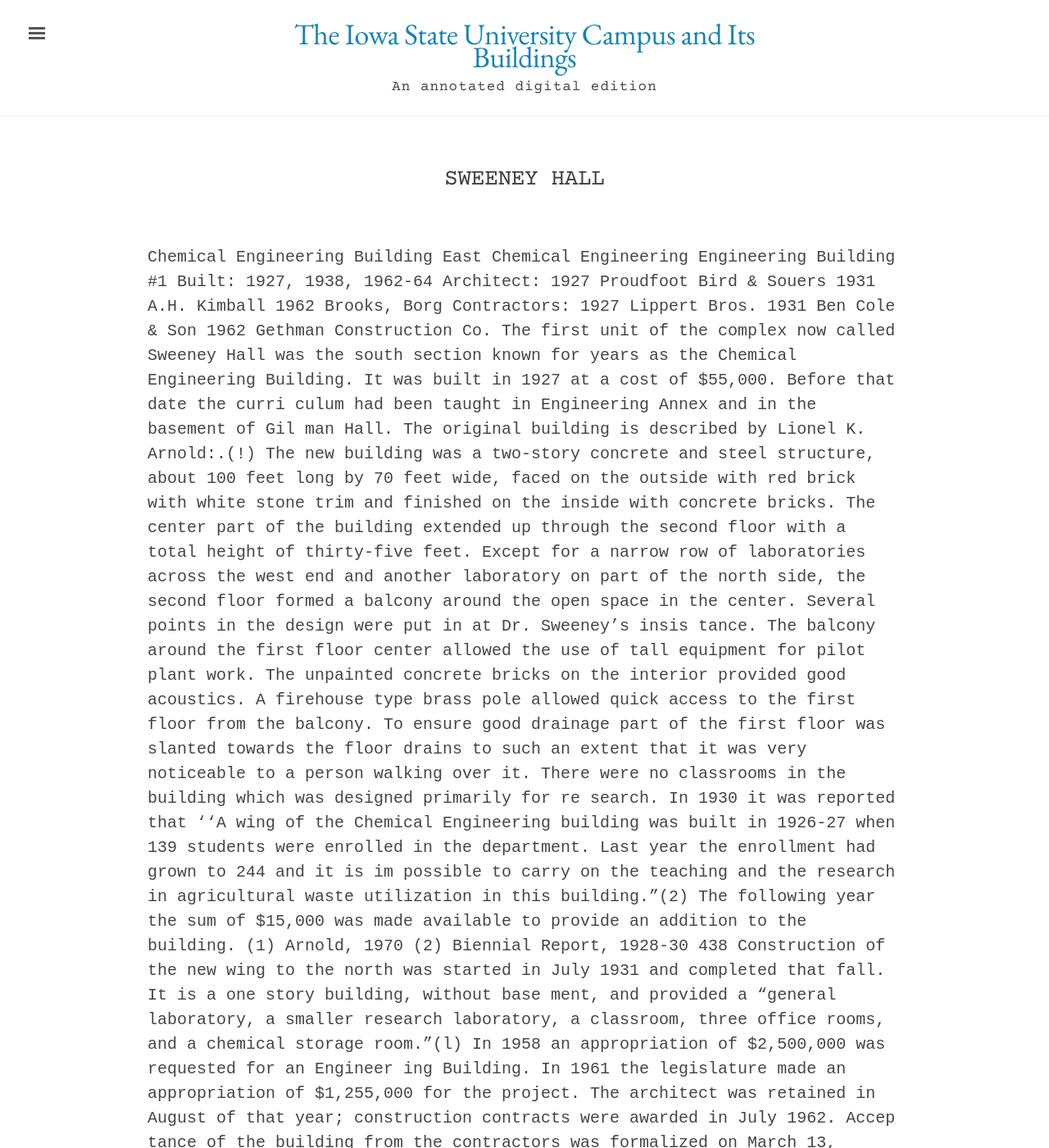
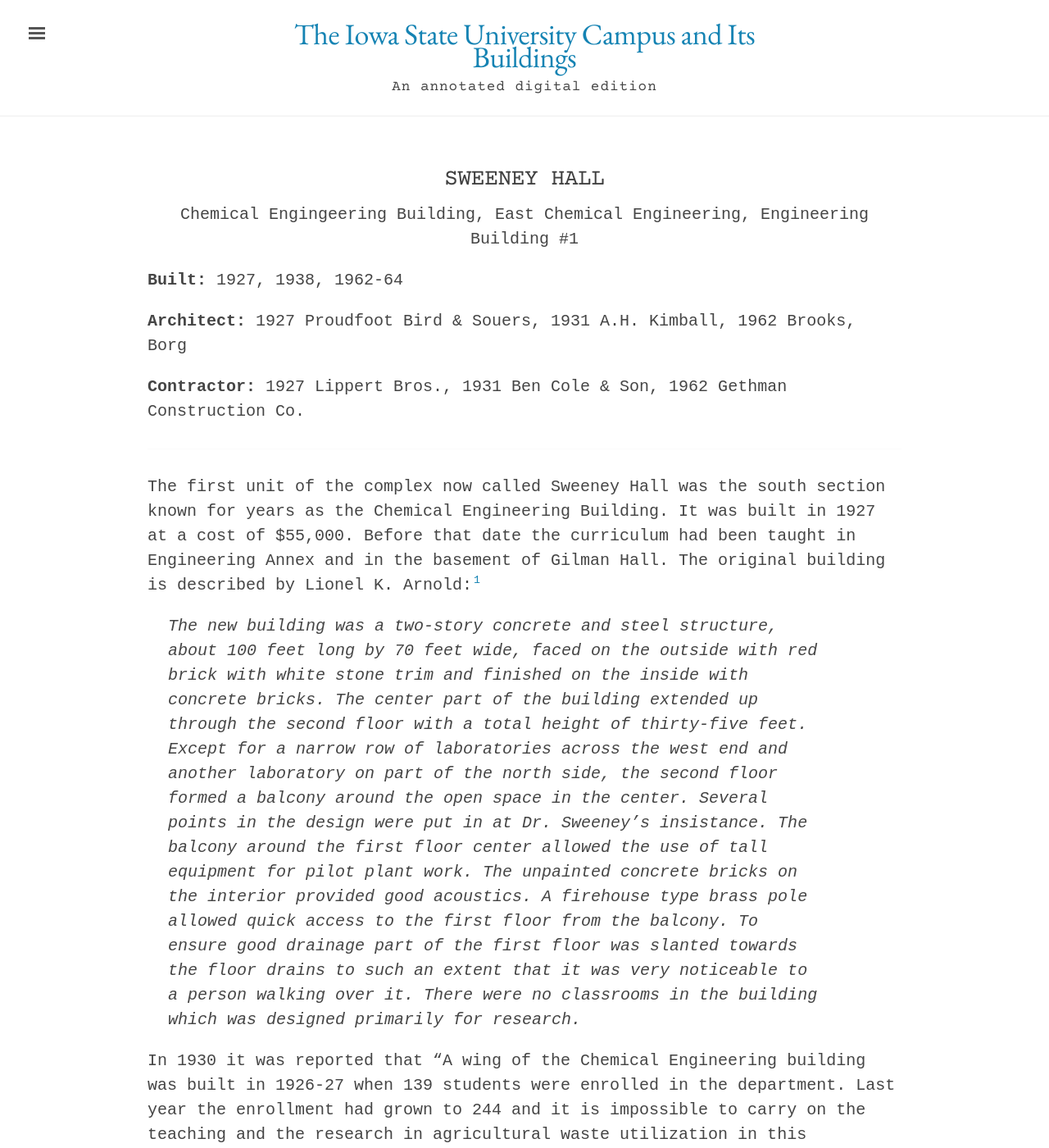
Before and after one commit to emanderson811/day-edition, a Jekyll site: the page built from _texts/buildings/209day-sweeney-hall.md, in a window 1280 px wide and 1400 px high. Shown: the whole window at 82% size. Built offline with Jekyll 4.4.1, drawn with Linux system fonts in a browser that asks for light colours; some of the changed text lies outside the part shown.

Commit message:
Update 209day-sweeney-hall.md

```diff
--- a/_texts/buildings/209day-sweeney-hall.md
+++ b/_texts/buildings/209day-sweeney-hall.md
@@ -2,10 +2,22 @@
 layout: building
 title: "Sweeney Hall"
 alternative_name:
+  - "Chemical Engingeering Building"
+  - "East Chemical Engineering"
+  - "Engineering Building #1"
 built:
+  - "1927"
+  - "1938"
+  - "1962-64"
 addition:
 architect:
+  - "1927 Proudfoot Bird & Souers"
+  - "1931 A.H. Kimball"
+  - "1962 Brooks, Borg"
 contractor:
+  - "1927 Lippert Bros."
+  - "1931 Ben Cole & Son"
+  - "1962 Gethman Construction Co."
 razed:
 author:
 rights: Public Domain
@@ -14,25 +26,24 @@
 ---
 ---
 
-Chemical Engineering Building
-East Chemical Engineering
-Engineering Building #1
-Built: 1927, 1938, 1962-64
-Architect: 1927 Proudfoot Bird & Souers 1931 A.H. Kimball 1962 Brooks, Borg
-Contractors: 1927 Lippert Bros. 1931 Ben Cole & Son 1962 Gethman Construction Co.
-The first unit of the complex now called Sweeney Hall was the south section known for years as the Chemical Engineering Building. It was built in 1927 at a cost of $55,000. Before that date the curri culum had been taught in Engineering Annex and in the basement of Gil man Hall. The original building is described by Lionel K. Arnold:.(!)
-The new building was a two-story concrete and steel structure, about 100 feet long by 70 feet wide, faced on the outside with red brick with white stone trim and finished on the inside with concrete bricks. The center part of the building extended up through the second floor with a total height of thirty-five feet. Except for a narrow row of laboratories across the west end and another laboratory on part of the north side, the second floor formed a balcony around the open space in the center. Several points in the design were put in at Dr. Sweeney's insis tance. The balcony around the first floor center allowed the use of tall equipment for pilot plant work. The unpainted concrete bricks on the interior provided good acoustics. A firehouse type brass pole allowed quick access to the first floor from the balcony. To ensure good drainage part of the first floor was slanted towards the floor drains to such an extent that it was very noticeable to a person walking over it. There were no classrooms in the building which was designed primarily for re search.
-In 1930 it was reported that ''A wing of the Chemical Engineering building was built in 1926-27 when 139 students were enrolled in the department. Last year the enrollment had grown to 244 and it is im possible to carry on the teaching and the research in agricultural waste utilization in this building."(2) The following year the sum of $15,000 was made available to provide an addition to the building.
-(1) Arnold, 1970
-(2) Biennial Report, 1928-30
-438
-Construction of the new wing to the north was started in July 1931 and completed that fall. It is a one story building, without base ment, and provided a "general laboratory, a smaller research laboratory, a classroom, three office rooms, and a chemical storage room."(l)
-In 1958 an appropriation of $2,500,000 was requested for an Engineer ing Building. In 1961 the legislature made an appropriation of $1,255,000 for the project. The architect was retained in August of
-that year; construction contracts were awarded in July 1962. Accep
-tance of the building from the contractors was formalized on March 13,
-1964.
-On that same date the Board named the new building "Orland Russell
-Sweeney Hall". Since then the name Sweeney Hall has been extended
-to include the earlier parts of the building.
-The new building was designed and built to allow for a possible addi
-tion of three more floors.(2) It was dedicated on May 23, 1964.
+The first unit of the complex now called Sweeney Hall was the south section known for years as the Chemical Engineering Building. It was built in 1927 at a cost of $55,000. Before that date the curriculum had been taught in Engineering Annex and in the basement of Gilman Hall. The original building is described by Lionel K. Arnold:[^fn1]
+
+>The new building was a two-story concrete and steel structure, about 100 feet long by 70 feet wide, faced on the outside with red brick with white stone trim and finished on the inside with concrete bricks. The center part of the building extended up through the second floor with a total height of thirty-five feet. Except for a narrow row of laboratories across the west end and another laboratory on part of the north side, the second floor formed a balcony around the open space in the center. Several points in the design were put in at Dr. Sweeney's insistance. The balcony around the first floor center allowed the use of tall equipment for pilot plant work. The unpainted concrete bricks on the interior provided good acoustics. A firehouse type brass pole allowed quick access to the first floor from the balcony. To ensure good drainage part of the first floor was slanted towards the floor drains to such an extent that it was very noticeable to a person walking over it. There were no classrooms in the building which was designed primarily for research.
+
+In 1930 it was reported that "A wing of the Chemical Engineering building was built in 1926-27 when 139 students were enrolled in the department. Last year the enrollment had grown to 244 and it is impossible to carry on the teaching and the research in agricultural waste utilization in this building."[^fn2] The following year the sum of $15,000 was made available to provide an addition to the building.
+
+[^fn1]: Arnold, 1970
+
+[^fn2]: Biennial Report, 1928-30
+
+Construction of the new wing to the north was started in July 1931 and completed that fall. It is a one story building, without basement, and provided a "general laboratory, a smaller research laboratory, a classroom, three office rooms, and a chemical storage room."[^fn3]
+
+In 1958 an appropriation of $2,500,000 was requested for an Engineering Building. In 1961 the legislature made an appropriation of $1,255,000 for the project. The architect was retained in August of that year; construction contracts were awarded in July 1962. Acceptance of the building from the contractors was formalized on March 13, 1964.
+
+On that same date the Board named the new building "Orland Russell Sweeney Hall". Since then the name Sweeney Hall has been extended to include the earlier parts of the building.
+
+The new building was designed and built to allow for a possible addition of three more floors.[^fn4] It was dedicated on May 23, 1964.
+
+[^fn3]: Iowa State Daily Student, September 26, 1931
+
+[^fn4]: Iowa State Daily, April 24, 1963
```
